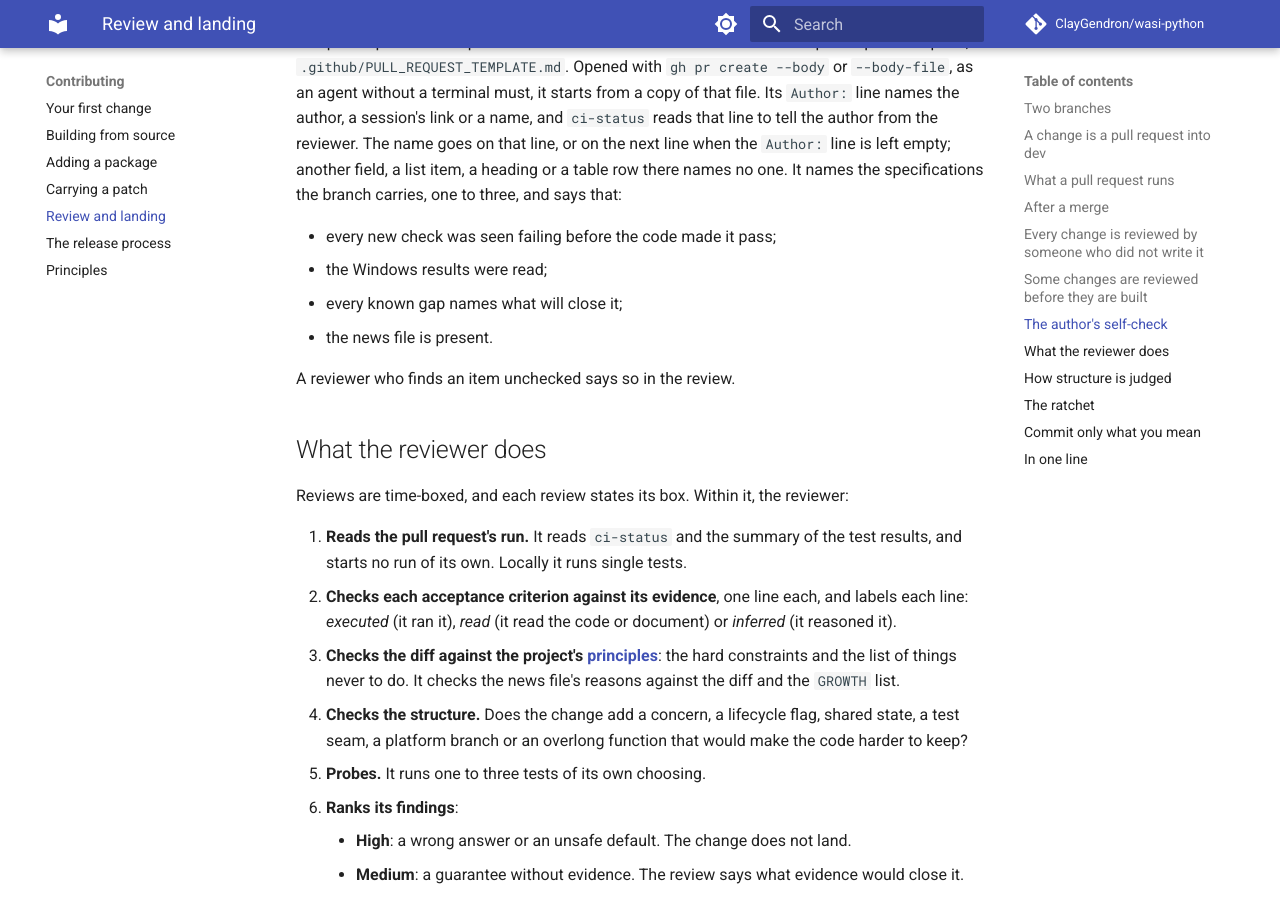
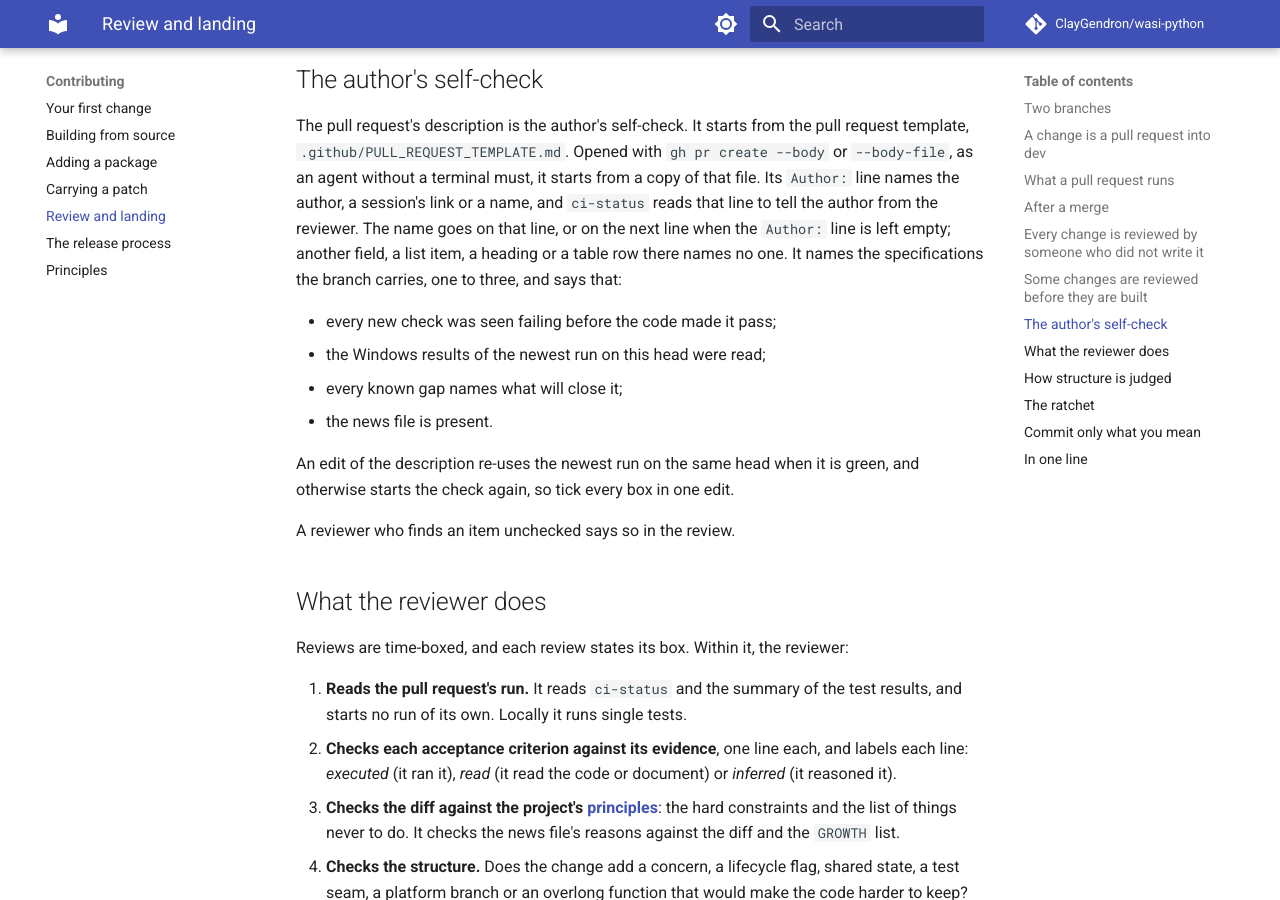
Before and after one commit to ClayGendron/wasi-python, an MkDocs documentation site: the page built from docs/contributing/review-and-landing.md, in a window 1280 px wide and 900 px high, scrolled down 3213 px. Built offline with MkDocs 1.6.1 and Material for MkDocs 9.7.7, drawn with Linux system fonts in a browser that asks for light colours; comment, search, counter and statistics services are not loaded; some of the changed text lies outside the part shown.

Commit message:
148: the template, the pages, SECURITY.md and the reviewer's checklist
The Windows box and the self-check paragraph read the newest run on the
head and ask for every box in one edit; the contributing page says the
agents' files run quick alone and are reviewed; the release page says
what an edit of the release pull request re-runs and what a failed PyPI
upload needs; SECURITY.md names wasmtime's advisories of 2026-10-19; the
install page says what a umask of 077 changes; and the checklist reads
every change under .github/ and release/ as code.

Co-Authored-By: Claude Opus 5.5 <noreply@anthropic.com>

```diff
--- a/docs/contributing/review-and-landing.md
+++ b/docs/contributing/review-and-landing.md
@@ -25,6 +25,7 @@ The changed files choose the run:
 
 - **Always**: lint, formatting, the type checker, the pure-Python unit tests and the writing rules (the `quick` job).
 - **Unless the change is documentation only**: the product's own tests on Linux and Windows, from the artifact set already built for `dev`, and a fresh install of the wheel on Linux.
+- **A change to the agents' settings or instructions** (`.claude/`, `.agents/`, `AGENTS.md`, `CLAUDE.md`) runs the `quick` job alone, as documentation does, but it is not documentation only: it carries a news file and gets a review.
 - **macOS**, when the runner, the build or the test harness changed.
 - **The packages' own test suites**, on Linux, when the build, the suites or the harness changed.
 - **Everything a merge runs**, when the pull request carries the label `ci:full`.
@@ -69,9 +70,11 @@ Every other change is reviewed once, on its pull request, where the reviewer rea
 The pull request's description is the author's self-check. It starts from the pull request template, `.github/PULL_REQUEST_TEMPLATE.md`. Opened with `gh pr create --body` or `--body-file`, as an agent without a terminal must, it starts from a copy of that file. Its `Author:` line names the author, a session's link or a name, and `ci-status` reads that line to tell the author from the reviewer. The name goes on that line, or on the next line when the `Author:` line is left empty; another field, a list item, a heading or a table row there names no one. It names the specifications the branch carries, one to three, and says that:
 
 - every new check was seen failing before the code made it pass;
-- the Windows results were read;
+- the Windows results of the newest run on this head were read;
 - every known gap names what will close it;
 - the news file is present.
+
+An edit of the description re-uses the newest run on the same head when it is green, and otherwise starts the check again, so tick every box in one edit.
 
 A reviewer who finds an item unchecked says so in the review.
 
```
Also changed, not shown: SECURITY.md (+2 -0 lines), context/reviews/README.md (+1 -1 lines), docs/contributing/release-process.md (+4 -0 lines), docs/get-started/install.md (+1 -1 lines), .github/PULL_REQUEST_TEMPLATE.md.
